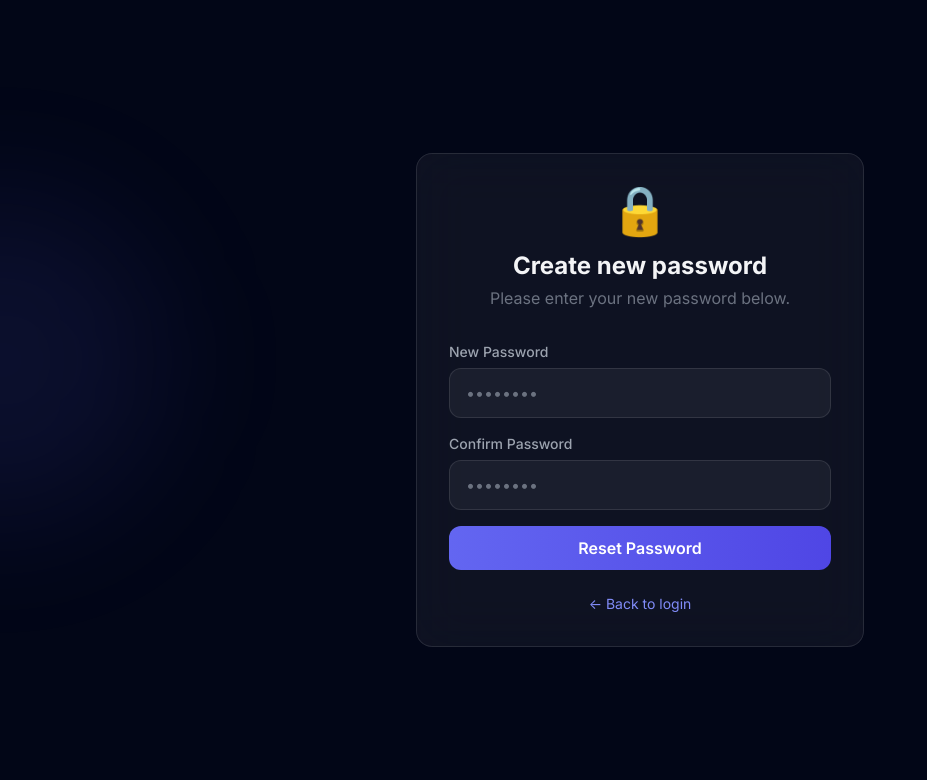
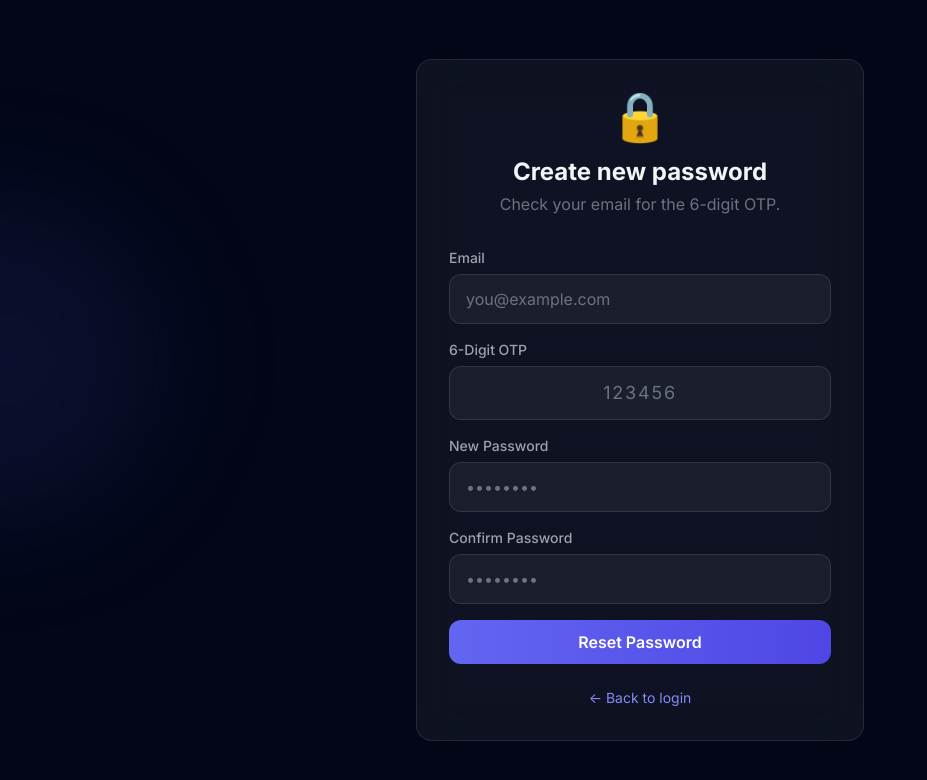
Before and after one commit to sinha-7/smart-task-reminder, a React (Vite) app in the folder web/: page /reset-password in a window 1280 px wide. Shown: the top 780 px of the page, without its empty margins (0-927 px from the left). Built offline with nearby package versions, Linux system fonts and the light colour scheme; no server answers.

Commit message:
feat: refactor password reset to 6-digit OTP

```diff
--- a/web/src/context/AuthContext.jsx
+++ b/web/src/context/AuthContext.jsx
@@ -51,8 +51,8 @@ export function AuthProvider({ children }) {
     return res.data;
   }, []);
 
-  const resetPassword = useCallback(async ({ token, password }) => {
-    const res = await api.post('/auth/reset-password', { token, password });
+  const resetPassword = useCallback(async ({ email, otp, password }) => {
+    const res = await api.post('/auth/reset-password', { email, otp, password });
     return res.data;
   }, []);
 
--- a/web/src/pages/ForgotPasswordPage.jsx
+++ b/web/src/pages/ForgotPasswordPage.jsx
@@ -1,21 +1,26 @@
 import { useState } from 'react';
-import { Link } from 'react-router-dom';
+import { Link, useNavigate } from 'react-router-dom';
 import { useAuth } from '../hooks/useAuth';
 import toast from 'react-hot-toast';
 
 export default function ForgotPasswordPage() {
   const [email, setEmail] = useState('');
-  const [sent, setSent] = useState(false);
+  const [loading, setLoading] = useState(false);
   const { forgotPassword } = useAuth();
+  const navigate = useNavigate();
 
   const handleSubmit = async (e) => {
     e.preventDefault();
+    setLoading(true);
     try {
       await forgotPassword(email);
-      setSent(true);
-      toast.success('Check your email for reset instructions');
+      toast.success('Check your email for the 6-digit OTP');
+      // Navigate to the reset page and pass the email
+      navigate('/reset-password', { state: { email } });
     } catch (err) {
       toast.error(err.response?.data?.message || 'Something went wrong');
+    } finally {
+      setLoading(false);
     }
   };
 
@@ -29,20 +34,9 @@ export default function ForgotPasswordPage() {
         <div className="text-center mb-8">
           <span className="text-5xl mb-4 block">🔑</span>
           <h1 className="text-2xl font-bold text-gray-100">Reset password</h1>
-          <p className="text-gray-500 mt-1">We'll send you a reset link</p>
+          <p className="text-gray-500 mt-1">We'll send you a 6-digit OTP</p>
         </div>
 
-        {sent ? (
-          <div className="text-center animate-fade-in">
-            <span className="text-5xl block mb-4">📧</span>
-            <p className="text-gray-300 mb-4">
-              If an account with <strong>{email}</strong> exists, you'll receive a reset link shortly.
-            </p>
-            <Link to="/login" className="btn-primary inline-block">
-              Back to login
-            </Link>
-          </div>
-        ) : (
         <form onSubmit={handleSubmit} className="space-y-4">
           <div>
             <label className="label" htmlFor="forgot-email">Email</label>
@@ -56,11 +50,10 @@ export default function ForgotPasswordPage() {
               required
             />
           </div>
-            <button type="submit" className="btn-primary w-full" id="forgot-submit-btn">
-              Send reset link
+          <button type="submit" disabled={loading} className="btn-primary w-full" id="forgot-submit-btn">
+            {loading ? 'Sending...' : 'Send OTP'}
           </button>
         </form>
-        )}
 
         <p className="text-center text-sm text-gray-500 mt-6">
           <Link to="/login" className="text-primary-400 hover:text-primary-300 transition-colors">
--- a/web/src/pages/ResetPasswordPage.jsx
+++ b/web/src/pages/ResetPasswordPage.jsx
@@ -1,22 +1,34 @@
-import { useState } from 'react';
-import { Link, useNavigate, useSearchParams } from 'react-router-dom';
+import { useState, useEffect } from 'react';
+import { Link, useNavigate, useLocation } from 'react-router-dom';
 import { useAuth } from '../hooks/useAuth';
 import toast from 'react-hot-toast';
 
 export default function ResetPasswordPage() {
+  const location = useLocation();
+  const [email, setEmail] = useState('');
+  const [otp, setOtp] = useState('');
   const [password, setPassword] = useState('');
   const [confirmPassword, setConfirmPassword] = useState('');
-  const [searchParams] = useSearchParams();
-  const token = searchParams.get('token');
 
   const { resetPassword, loading } = useAuth();
   const navigate = useNavigate();
 
+  useEffect(() => {
+    if (location.state?.email) {
+      setEmail(location.state.email);
+    }
+  }, [location]);
+
   const handleSubmit = async (e) => {
     e.preventDefault();
 
-    if (!token) {
-      toast.error('Invalid or missing reset token');
+    if (!email) {
+      toast.error('Email is required');
+      return;
+    }
+
+    if (!otp || otp.length !== 6) {
+      toast.error('Please enter a valid 6-digit OTP');
       return;
     }
 
@@ -31,7 +43,7 @@ export default function ResetPasswordPage() {
     }
 
     try {
-      await resetPassword({ token, password });
+      await resetPassword({ email, otp, password });
       toast.success('Password reset successfully!');
       navigate('/login');
     } catch (err) {
@@ -49,10 +61,37 @@ export default function ResetPasswordPage() {
         <div className="text-center mb-8">
           <span className="text-5xl mb-4 block">🔒</span>
           <h1 className="text-2xl font-bold text-gray-100">Create new password</h1>
-          <p className="text-gray-500 mt-1">Please enter your new password below.</p>
+          <p className="text-gray-500 mt-1">Check your email for the 6-digit OTP.</p>
         </div>
 
         <form onSubmit={handleSubmit} className="space-y-4">
+          <div>
+            <label className="label" htmlFor="reset-email">Email</label>
+            <input
+              id="reset-email"
+              type="email"
+              value={email}
+              onChange={(e) => setEmail(e.target.value)}
+              className="input-field"
+              placeholder="you@example.com"
+              required
+              readOnly={!!location.state?.email}
+              style={location.state?.email ? { opacity: 0.7, cursor: 'not-allowed' } : {}}
+            />
+          </div>
+          <div>
+            <label className="label" htmlFor="reset-otp">6-Digit OTP</label>
+            <input
+              id="reset-otp"
+              type="text"
+              value={otp}
+              onChange={(e) => setOtp(e.target.value.replace(/\D/g, '').slice(0, 6))}
+              className="input-field tracking-widest text-center text-lg"
+              placeholder="123456"
+              required
+              maxLength={6}
+            />
+          </div>
           <div>
             <label className="label" htmlFor="new-password">New Password</label>
             <input
```
Also changed, not shown: 2 other files (tests, documents, lock files or other folders). Lines whose indentation alone changed are shown as unchanged.
